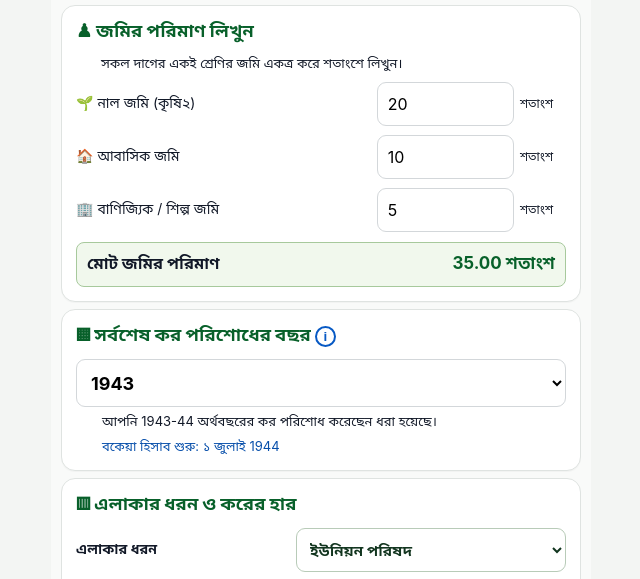
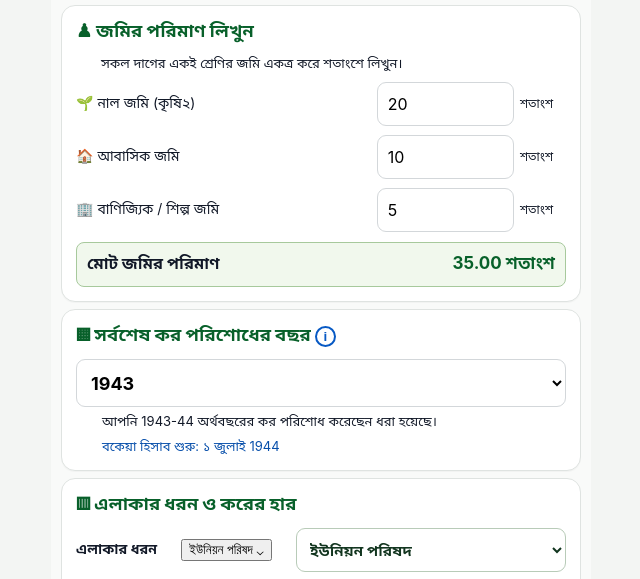
Before and after one commit to mehedihasanfg-coder/SOFTLAND-LandTax-iOS, a plain HTML site: page index.html in a window 1280 px wide. Shown: the part 153-732 px from the top of the page, without its empty margins (319-959 px from the left). Drawn offline with Linux system fonts and the light colour scheme.

Commit message:
Replace iOS native area select with tap-friendly picker

```diff
--- a/index.html
+++ b/index.html
@@ -15,7 +15,7 @@
 <div class="total"><b>মোট জমির পরিমাণ</b><b id="areaTotal">35.00 শতাংশ</b></div></section>
 <section class="card"><h2>▦ সর্বশেষ কর পরিশোধের বছর <button class="info" data-info="নির্বাচিত বছরকে পরিশোধিত অর্থবছরের শুরুর সাল ধরা হয়। যেমন ১৯৪৩ মানে ১৯৪৩-৪৪ পরিশোধিত; বকেয়া শুরু ১ জুলাই ১৯৪৪।">i</button></h2>
 <select id="paidYear" aria-label="সর্বশেষ কর পরিশোধের বছর"></select><p id="paidText"></p><p id="startText" class="blue"></p></section>
-<section class="card"><h2>▥ এলাকার ধরন ও করের হার</h2><div class="areaType"><label for="areaType">এলাকার ধরন</label><select id="areaType" aria-label="এলাকার ধরন"><option value="union">ইউনিয়ন পরিষদ</option><option value="municipality">পৌরসভা (Municipality)</option><option value="city">সিটি কর্পোরেশন</option></select></div>
+<section class="card"><h2>▥ এলাকার ধরন ও করের হার</h2><div class="areaType"><label>এলাকার ধরন</label><div class="areaPicker"><button type="button" id="areaTypeButton" class="areaPickerButton" aria-expanded="false">ইউনিয়ন পরিষদ <span aria-hidden="true">⌄</span></button><div id="areaTypeOptions" class="areaPickerOptions" hidden><button type="button" data-area-value="union">ইউনিয়ন পরিষদ</button><button type="button" data-area-value="municipality">পৌরসভা (Municipality)</button><button type="button" data-area-value="city">সিটি কর্পোরেশন</button></div></div><select id="areaType" aria-hidden="true" tabindex="-1"><option value="union">ইউনিয়ন পরিষদ</option><option value="municipality">পৌরসভা (Municipality)</option><option value="city">সিটি কর্পোরেশন</option></select></div>
 <div class="rates"><div><span>নাল (কৃষি২)</span><b id="rateNal">৳ ২</b><small>প্রতি শতাংশ</small></div><div><span>আবাসিক</span><b id="rateRes">৳ ১০</b><small>প্রতি শতাংশ</small></div><div><span>বাণিজ্যিক</span><b id="rateCom">৳ ৫০</b><small>প্রতি শতাংশ</small></div><div><span>শিল্প</span><b id="rateInd">৳ ৫০</b><small>প্রতি শতাংশ</small></div></div><p class="warning">হারগুলো আপনার নির্ধারিত আনুমানিক হার।</p></section>
 <section class="card"><h2>▦ বকেয়ার বিবরণ <em>(স্বয়ংক্রিয় হিসাব)</em></h2><div class="breakdown">
 <p>নির্বাচিত বছর: <b id="selected"></b></p><p>বকেয়া হিসাব শুরু: <b id="start"></b></p><p>বর্তমান অর্থবছর: <b id="currentFY"></b></p><p>মোট বকেয়া অর্থবছর: <b id="count"></b></p><b>বিভাজন:</b><p>• হাল দাবি (বর্তমান): <b>১ বছর</b></p><p>• গত তিন বছরের বকেয়া: <b id="recentYears"></b></p><p>• তিন বছরের ঊর্ধ্বে বকেয়া: <b id="olderYears"></b></p></div></section>
```
